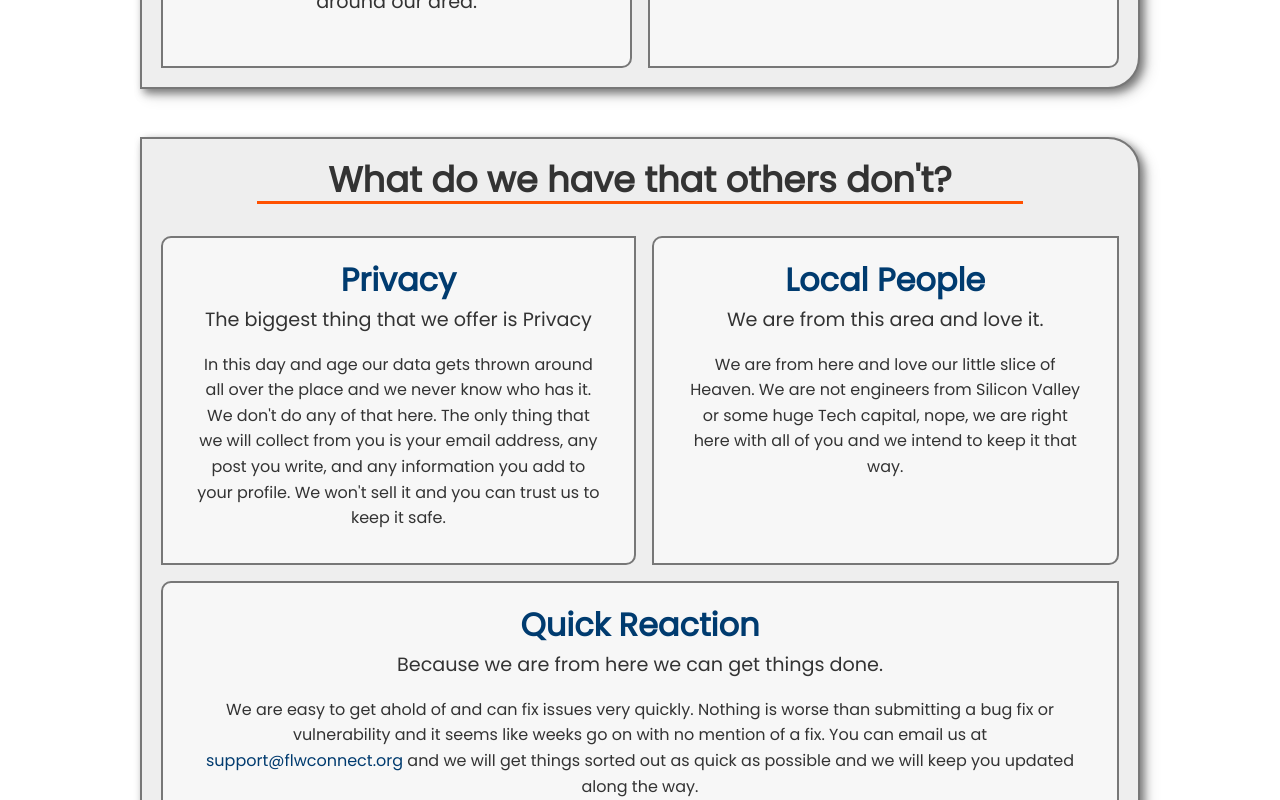
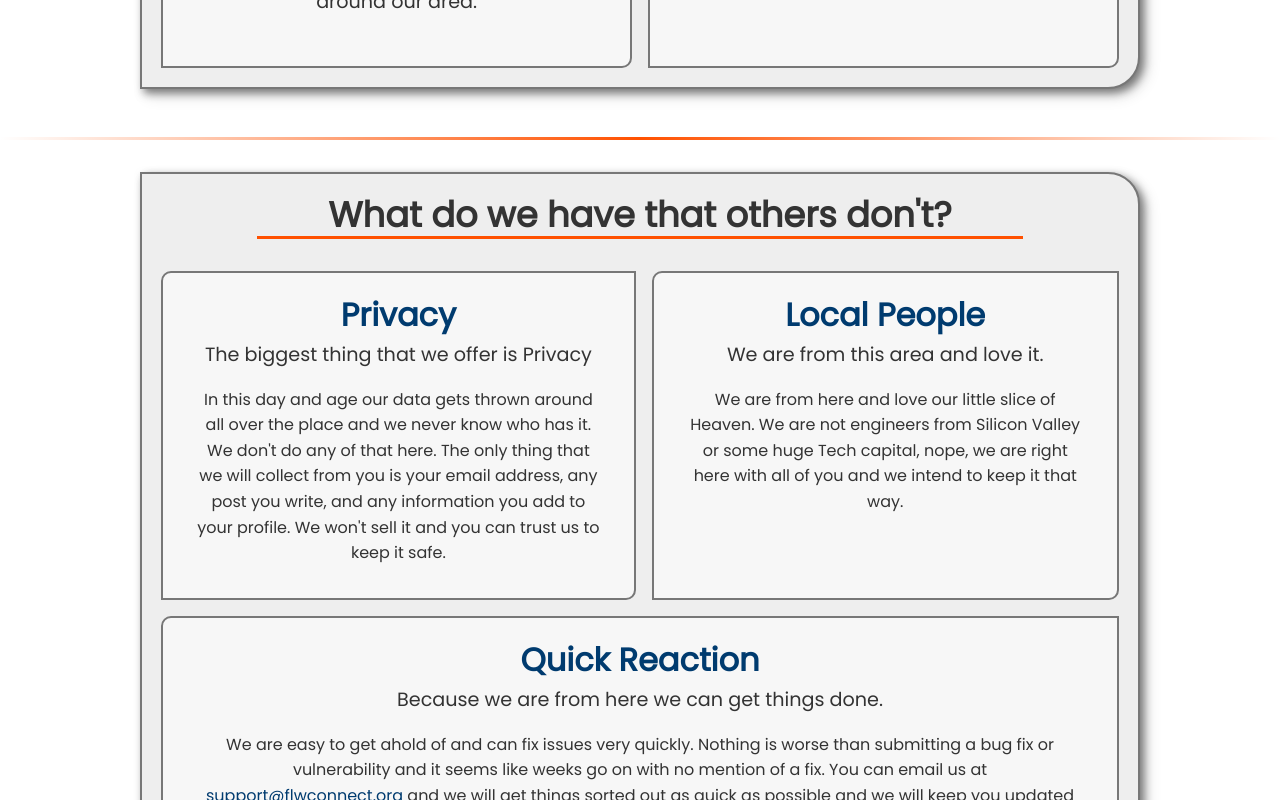
Before and after one commit to Austinmoore1492/FLWConnected-LandingPage, a React (Create React App) app: page / in a window 1280 px wide. Shown: the part 1320-2120 px from the top of the page. Built offline with nearby package versions, Linux system fonts and the light colour scheme.

Commit message:
Added Separation for each section

```diff
--- a/src/App.js
+++ b/src/App.js
@@ -13,7 +13,9 @@ const App = () => (
     <Navbar />
     <Landing />
     <About />
+    <hr className="hr-style" />
     <Features />
+    <hr className="hr-style" />
     <SignUp />
     <Footer />
   </Fragment>
--- a/src/styles.css
+++ b/src/styles.css
@@ -43,6 +43,17 @@ img {
 
 input {
   border-radius: 0;
+}
+
+.hr-style {
+  border: 0;
+  height: 3px;
+  background-image: linear-gradient(
+    to right,
+    rgba(0, 0, 0, 0),
+    rgba(255, 81, 0, 1),
+    rgba(0, 0, 0, 0)
+  );
 }
 
 /* Utilities */
```
